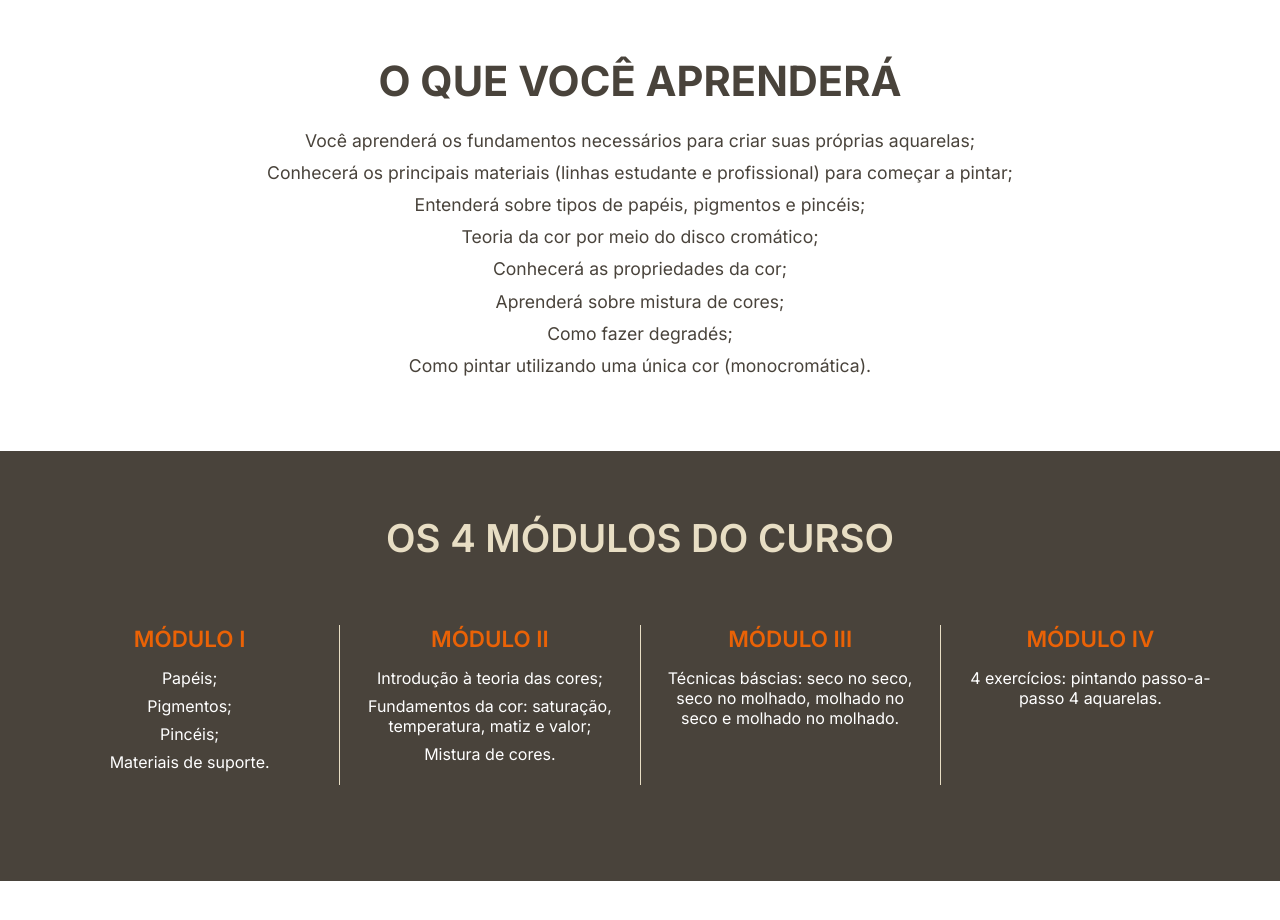
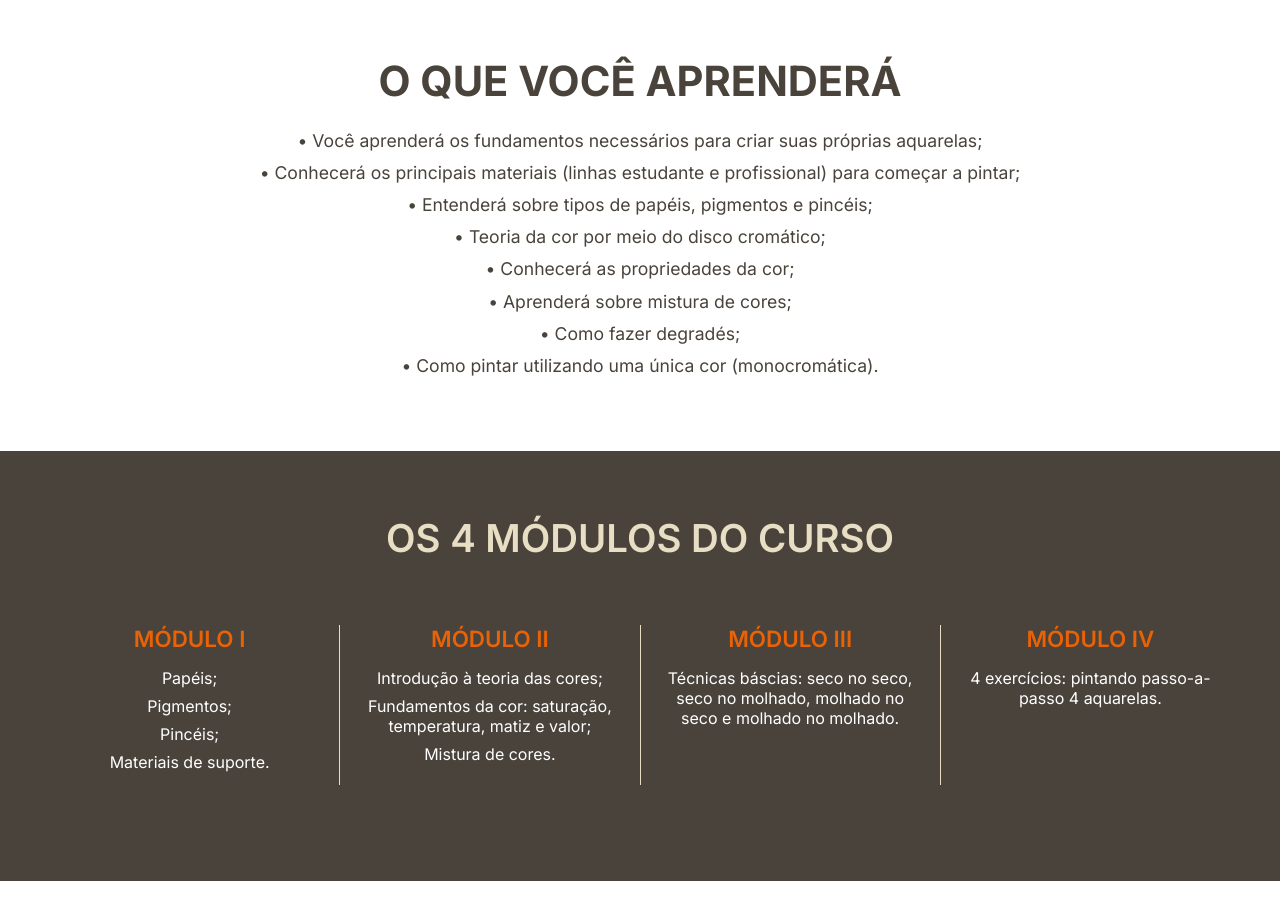
Before and after one commit to eliasfaical/igorfranzotti, a Next.js app: page / in a window 1280 px wide. Shown: the part 3320-4240 px from the top of the page. Built offline with nearby package versions, Linux system fonts and the light colour scheme.

Commit message:
Marcador

```diff
--- a/src/pages/index.tsx
+++ b/src/pages/index.tsx
@@ -86,14 +86,14 @@ export default function Home() {
           <div className={styles.container}>
             <h3>O QUE VOCÊ APRENDERÁ</h3>
             <ul>
-              <li>Você aprenderá os fundamentos necessários para criar suas próprias aquarelas;</li>
-              <li>Conhecerá os principais materiais (linhas estudante e profissional) para começar a pintar;</li>
-              <li>Entenderá sobre tipos de papéis, pigmentos e pincéis;</li>
-              <li>Teoria da cor por meio do disco cromático;</li>
-              <li>Conhecerá as propriedades da cor;</li>
-              <li>Aprenderá sobre mistura de cores;</li>
-              <li>Como fazer degradés;</li>
-              <li>Como pintar utilizando uma única cor (monocromática).</li>
+              <li>&bull; Você aprenderá os fundamentos necessários para criar suas próprias aquarelas;</li>
+              <li>&bull; Conhecerá os principais materiais (linhas estudante e profissional) para começar a pintar;</li>
+              <li>&bull; Entenderá sobre tipos de papéis, pigmentos e pincéis;</li>
+              <li>&bull; Teoria da cor por meio do disco cromático;</li>
+              <li>&bull; Conhecerá as propriedades da cor;</li>
+              <li>&bull; Aprenderá sobre mistura de cores;</li>
+              <li>&bull; Como fazer degradés;</li>
+              <li>&bull; Como pintar utilizando uma única cor (monocromática).</li>
             </ul>
           </div>
         </section>
```
